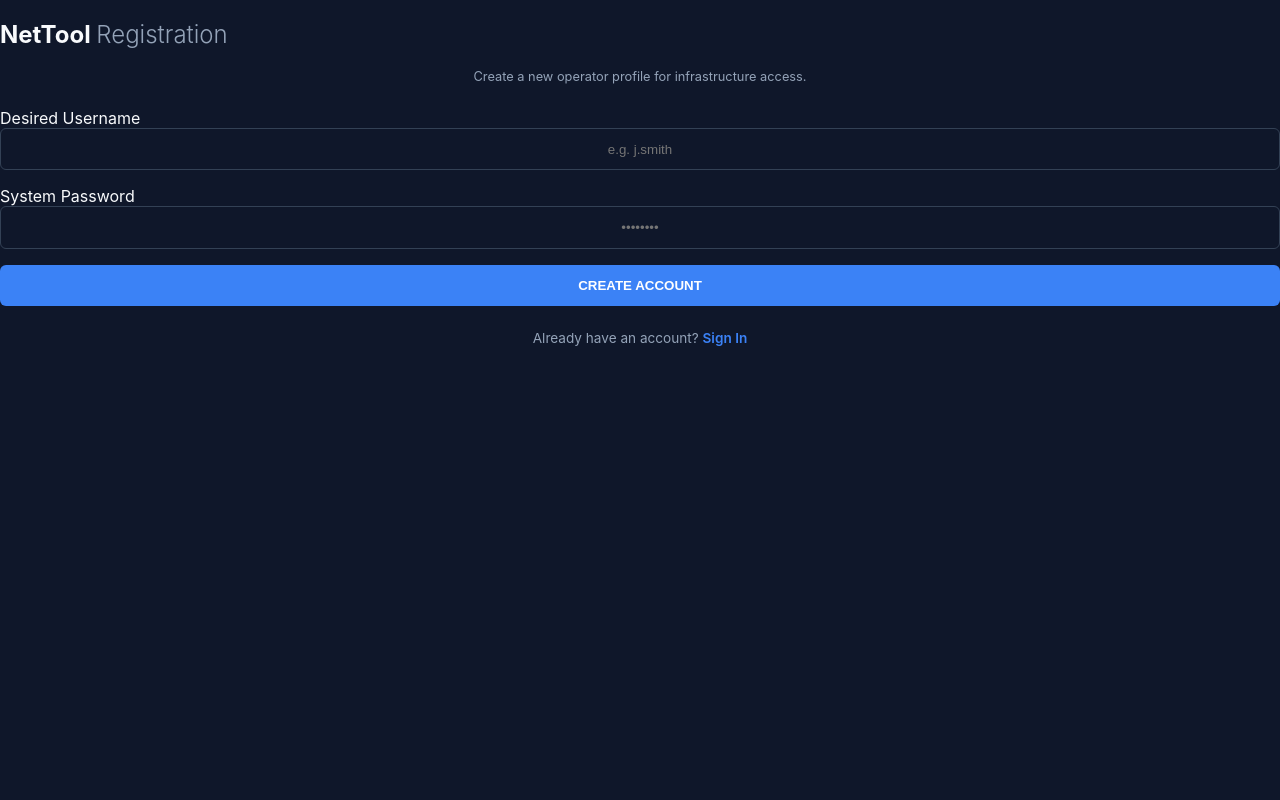
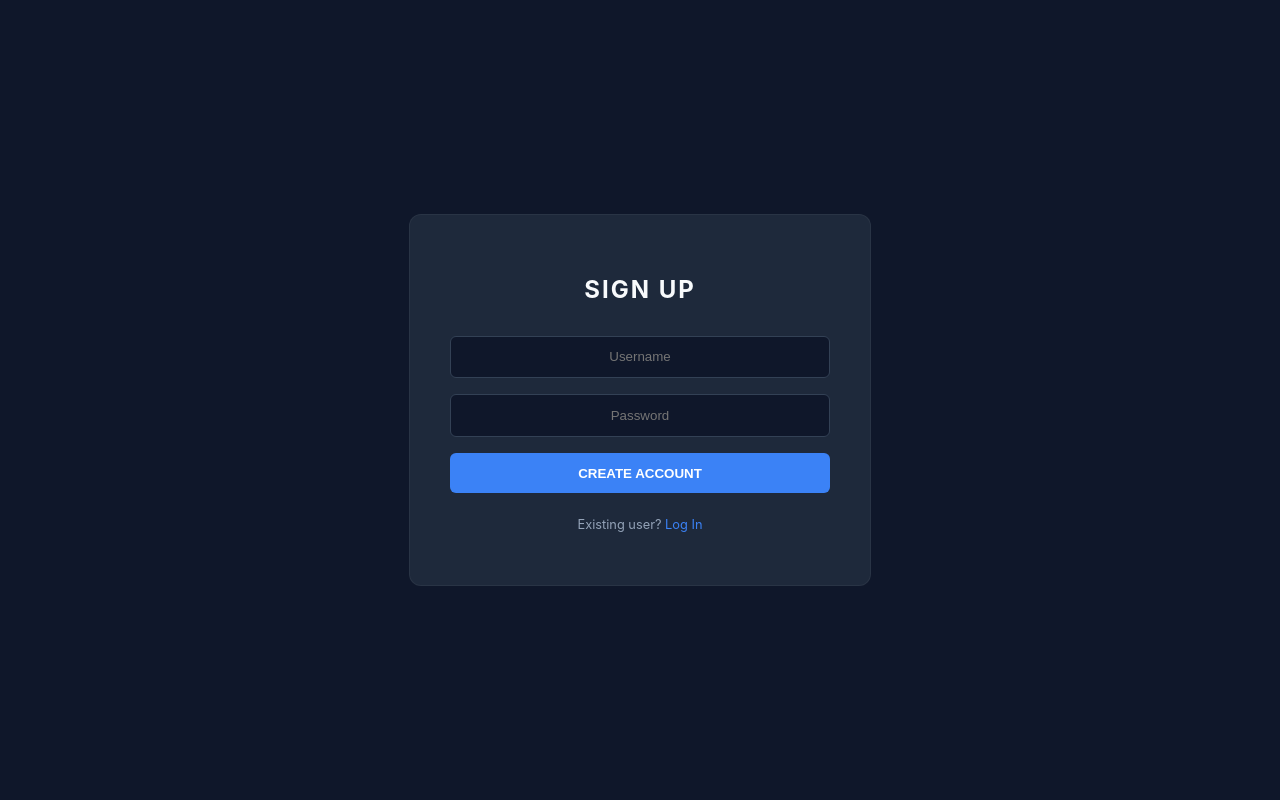
Before and after one commit to eztravis101/NetTool, a Flask app: page /register in a window 1280 px wide. Run offline with Flask 3, Linux system fonts and the light colour scheme.

Commit message:
Update registration page title and layout

```diff
--- a/templates/register.html
+++ b/templates/register.html
@@ -1,43 +1,21 @@
 <!DOCTYPE html>
-<html lang="en">
+<html>
 <head>
-    <title>NetTool | Register</title>
+    <title>NetTool | Sign Up</title>
     <link rel="stylesheet" href="{{ url_for('static', filename='style.css') }}">
 </head>
 <body>
-    <div class="login-container">
-        <div class="login-card fade-in">
-            <h2>NetTool <span style="font-weight: 300; color: var(--text-secondary)">Registration</span></h2>
-            <p style="text-align: center; color: var(--text-secondary); font-size: 0.8rem; margin-bottom: 1.5rem;">
-                Create a new operator profile for infrastructure access.
-            </p>
-
-            {% with messages = get_flashed_messages(with_categories=true) %}
-              {% if messages %}
-                {% for category, message in messages %}
-                  <div class="alert" style="color: {{ '#4ade80' if category == 'success' else '#ef4444' }};">
-                      {{ message }}
-                  </div>
-                {% endfor %}
-              {% endif %}
-            {% endwith %}
-
+    <div class="auth-container">
+        <div class="auth-card">
+            <h2 style="margin-bottom: 2rem; letter-spacing: 2px;">SIGN UP</h2>
             <form method="POST">
-                <div class="form-group">
-                    <label>Desired Username</label>
-                    <input type="text" name="username" placeholder="e.g. j.smith" required autocomplete="off">
-                </div>
-                <div class="form-group">
-                    <label>System Password</label>
-                    <input type="password" name="password" placeholder="••••••••" required>
-                </div>
+                <input type="text" name="username" placeholder="Username" required>
+                <input type="password" name="password" placeholder="Password" required>
                 <button type="submit">CREATE ACCOUNT</button>
             </form>
-
-            <div style="margin-top: 1.5rem; text-align: center; font-size: 0.85rem;">
-                <span style="color: var(--text-secondary);">Already have an account?</span>
-                <a href="{{ url_for('login') }}" style="color: var(--accent); text-decoration: none; font-weight: 600;">Sign In</a>
-            </div>
+            <p style="font-size: 0.8rem; margin-top: 1.5rem; color: var(--text-secondary);">
+                Existing user? <a href="{{ url_for('login') }}" style="color: var(--accent); text-decoration: none;">Log In</a>
+            </p>
         </div>
     </div>
 </body>
```
